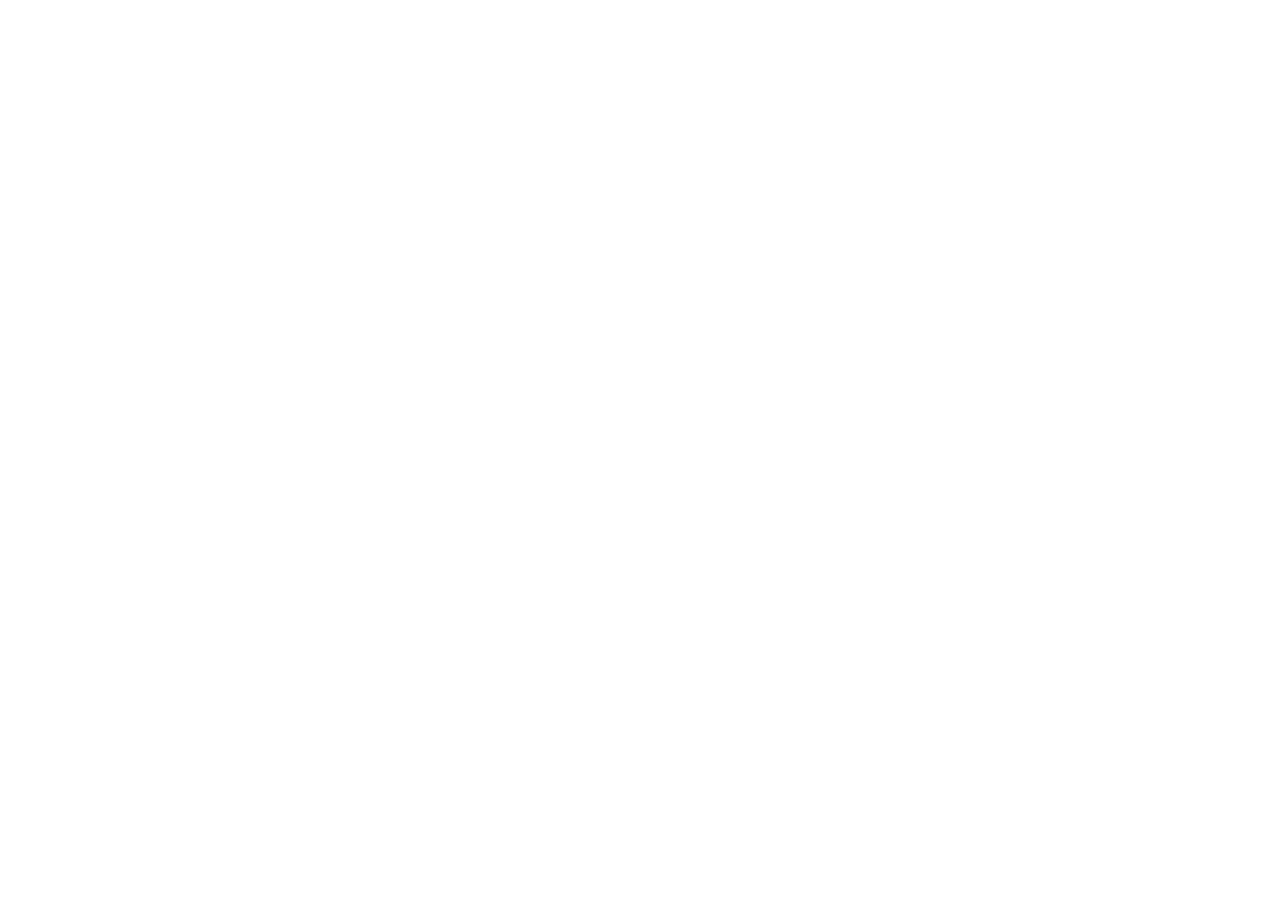
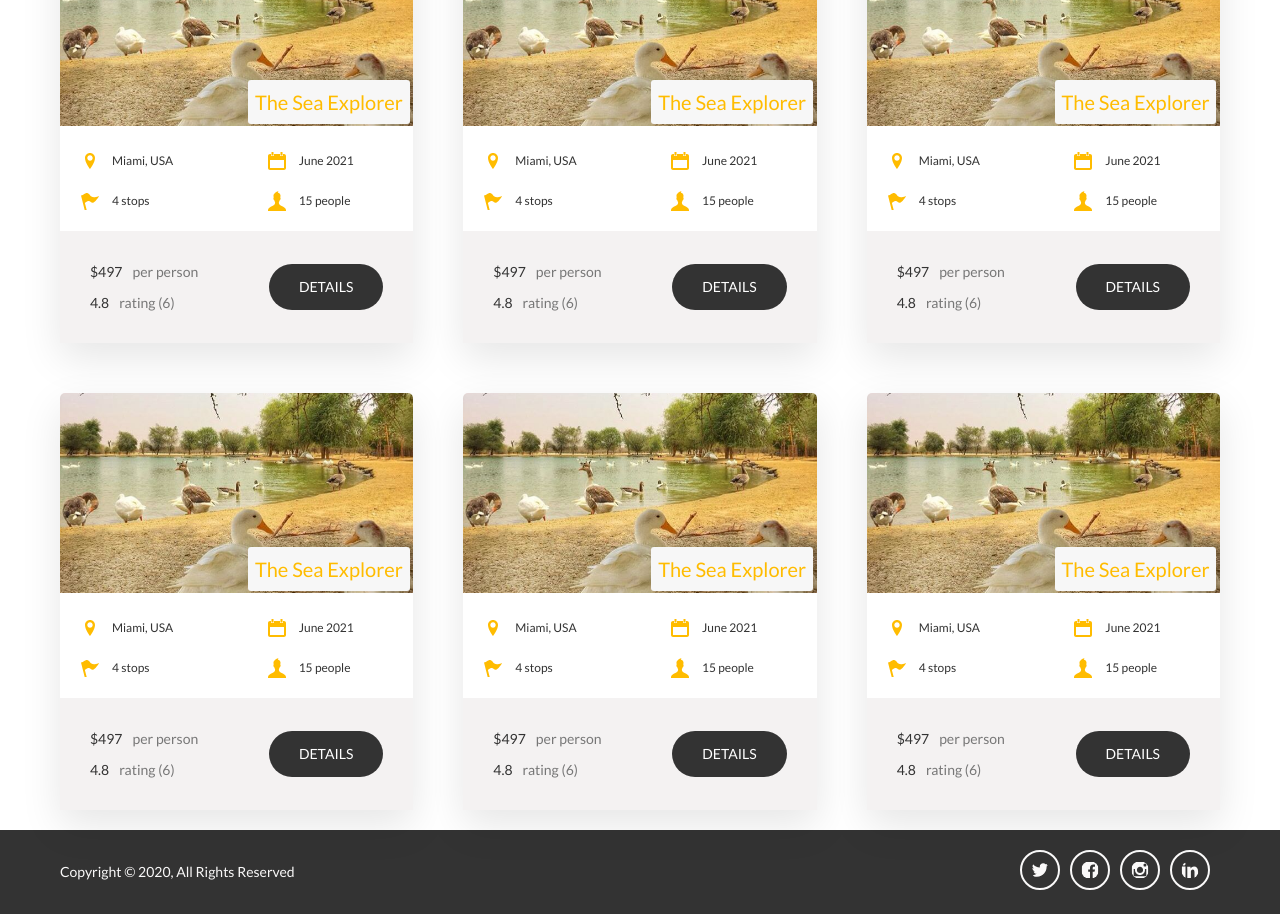
Before and after one commit to zoomi-raja/tour-booking-bp, a React (Create React App) app in the folder frontend/: page / in a window 1280 px wide. Shown: the part 680-1594 px from the top of the page. Before the commit the page ends 800 px from the top, so only its background shows below. Built offline with nearby package versions, Linux system fonts and the light colour scheme.

Commit message:
react template for home screen

```diff
--- a/frontend/src/App.js
+++ b/frontend/src/App.js
@@ -1,14 +1,8 @@
 import React from 'react';
-import Layout from './hoc/Layout/Layout';
+import Home from './containers/Home/Home';
 
 function App() {
-  return (
-    <div className="App">
-      <Layout>
-        <div>Body</div>
-      </Layout>
-    </div>
-  );
+  return <Home />;
 }
 
 export default App;
--- /dev/null
+++ b/frontend/src/components/Footer/Footer.js
@@ -0,0 +1,33 @@
+import React from 'react';
+import svgSprite from '../../assets/icons.svg';
+import classes from './Footer.module.scss';
+const Footer = (props) => (
+  <footer id={classes.main_footer}>
+    <div className={['container', classes.container].join(' ')}>
+      <p>Copyright © 2020, All Rights Reserved</p>
+      <div className={classes.social}>
+        <a>
+          <svg className={classes.social__icon}>
+            <use xlinkHref={`${svgSprite}#icon-twitter`}></use>
+          </svg>
+        </a>
+        <a>
+          <svg className={classes.social__icon}>
+            <use xlinkHref={`${svgSprite}#icon-facebook`}></use>
+          </svg>
+        </a>
+        <a>
+          <svg className={classes.social__icon}>
+            <use xlinkHref={`${svgSprite}#icon-instagram`}></use>
+          </svg>
+        </a>
+        <a>
+          <svg className={classes.social__icon}>
+            <use xlinkHref={`${svgSprite}#icon-linkedin`}></use>
+          </svg>
+        </a>
+      </div>
+    </div>
+  </footer>
+);
+export default Footer;
--- /dev/null
+++ b/frontend/src/components/Footer/Footer.module.scss
@@ -0,0 +1,26 @@
+#main_footer {
+  background-color: var(--secondary-color);
+  color: var(--gray-color-light1);
+  p {
+    font-size: 1.4rem;
+  }
+  .container {
+    display: flex;
+    justify-content: space-between;
+    align-items: center;
+  }
+  .social {
+    &__icon {
+      margin-right: 1rem;
+      width: 4rem;
+      height: 4rem;
+      border-radius: 50%;
+      border: 2px var(--gray-color-light1) solid;
+      padding: 0.9rem;
+      fill: var(--gray-color-light1);
+      &:hover {
+        background-color: var(--main-color);
+      }
+    }
+  }
+}
--- a/frontend/src/components/Logo/Logo.js
+++ b/frontend/src/components/Logo/Logo.js
@@ -2,7 +2,7 @@
 import appLogo from '../../assets/logo.png';
 import classes from './logo.module.scss';
 const logo = (props) => (
-  <div className="logo">
+  <div className={classes.logo}>
     <img src={appLogo} alt="logo" />
   </div>
 );
--- /dev/null
+++ b/frontend/src/components/Tours/Tour/Tour.js
@@ -0,0 +1,67 @@
+import React from 'react';
+import classes from './Tour.module.scss';
+import svgSprite from '../../../assets/icons.svg';
+import tempImg from '../../../assets/qudra-lake.jpg';
+const Tour = (props) => (
+  <div className={classes.card}>
+    <div className={classes.card__wrap}>
+      <div className={classes.card__header}>
+        <img src={tempImg} alt="tour" />
+        <span className={classes.card__name}>The Sea Explorer</span>
+      </div>
+      <div className={classes.card__details}>
+        <div className={classes.card__data}>
+          <svg className={classes.card__icon}>
+            <use xlinkHref={`${svgSprite}#icon-location-pin`}></use>
+          </svg>
+          <span>Miami, USA</span>
+        </div>
+        <div className={classes.card__data}>
+          <svg className={classes.card__icon}>
+            <use xlinkHref={`${svgSprite}#icon-calendar`}></use>
+          </svg>
+          <span>June 2021</span>
+        </div>
+        <div className={classes.card__data}>
+          <svg className={classes.card__icon}>
+            <use xlinkHref={`${svgSprite}#icon-flag`}></use>
+          </svg>
+          <span>4 stops</span>
+        </div>
+        <div className={classes.card__data}>
+          <svg className={classes.card__icon}>
+            <use xlinkHref={`${svgSprite}#icon-user`}></use>
+          </svg>
+          <span>15 people</span>
+        </div>
+      </div>
+      <div className={classes.card__footer}>
+        <div className={classes.card__footer_left}>
+          <p>
+            <span className={classes.card__footer_value}>$497</span>
+            <span className={classes.card__footer_text}>per person</span>
+          </p>
+          <p className={classes.card__ratings}>
+            <span className={classes.card__footer_value}>4.8</span>
+            <span className={classes.card__footer_text}>rating (6)</span>
+          </p>
+        </div>
+        <div className={classes.card__footer_right}>
+          <a
+            className="btn btn--secondary btn--small"
+            href="/tour/the-sea-explorer"
+          >
+            Details
+          </a>
+        </div>
+      </div>
+    </div>
+    <div className={classes.card__text_wrap}>
+      <p className={classes.card__sub_heading}>MEDIUM 7-DAY TOUR</p>
+      <h2 className={classes.card__text}>
+        Exploring the jaw-dropping US east coast by foot and by boat
+      </h2>
+    </div>
+  </div>
+);
+export default Tour;
--- /dev/null
+++ b/frontend/src/components/Tours/Tour/Tour.module.scss
@@ -0,0 +1,112 @@
+.card {
+  position: relative;
+  display: flex;
+  flex-direction: column;
+  border-top-left-radius: 5px;
+  overflow: hidden;
+  border-top-right-radius: 5px;
+  box-shadow: 0 1.5rem 4rem rgba(0, 0, 0, 0.1);
+  color: var(--secondary-color);
+  font-size: 1.2rem;
+  &:after {
+    content: '';
+    position: absolute;
+    display: block;
+    background-color: var(--main-color);
+    opacity: 0.9;
+    top: 0;
+    left: 0;
+    width: 100%;
+    height: 100%;
+    transform: scale(2) translateX(-75%) translateY(-75%) rotate(-28deg);
+    transition: transform 3s cubic-bezier(0.2, 1, 0.3, 1);
+  }
+  &:hover:after {
+    transform: scale(2) translateX(0) translateY(0) rotate(-28deg);
+  }
+  .card__wrap {
+    .card__header {
+      position: relative;
+      .card__name {
+        bottom: 3%;
+        position: absolute;
+        right: 1%;
+        display: inline-block;
+        background-color: #f7f7f7;
+        padding: 0.7rem;
+        border-radius: 3px;
+        color: var(--main-color);
+        font-size: 2rem;
+      }
+      img {
+        object-fit: cover;
+        height: 20rem;
+      }
+    }
+    .card__details {
+      display: grid;
+      grid-template-columns: 1fr 1fr;
+      row-gap: 2rem;
+      column-gap: 6rem;
+      padding: 2rem;
+      .card__data {
+        display: flex;
+        align-items: center;
+        .card__icon {
+          height: 2rem;
+          width: 2rem;
+          fill: var(--main-color);
+        }
+        span {
+          margin-left: 1.2rem;
+        }
+      }
+    }
+    .card__footer {
+      background-color: var(--gray-color-light2);
+      padding: 3rem;
+      display: flex;
+      align-items: center;
+      justify-content: space-between;
+      font-size: 1.4rem;
+      .card__footer_left,
+      .card__footer_right {
+        z-index: 5;
+      }
+      .card__ratings {
+        margin-top: 1rem;
+      }
+      .card__footer_text {
+        color: var(--gray-color-dark);
+        margin-left: 1rem;
+        transition: color 500ms ease 300ms;
+      }
+    }
+  }
+  .card__text_wrap {
+    position: absolute;
+    top: 0;
+    left: 0;
+    bottom: 0;
+    right: 0;
+    opacity: 0;
+    padding: 3rem;
+    text-align: center;
+    z-index: 1;
+    color: #fff;
+    transform: translateY(-20%);
+    transition: opacity 500ms cubic-bezier(0.2, 1, 0.3, 1),
+      transform 500ms cubic-bezier(0.2, 1, 0.3, 1);
+    transition-delay: 300ms;
+    .card__sub_heading {
+      margin-top: 48%;
+    }
+  }
+  &:hover .card__text_wrap {
+    opacity: 1;
+    transform: translateY(0);
+  }
+  &:hover .card__footer .card__footer_text {
+    color: #fff;
+  }
+}
--- /dev/null
+++ b/frontend/src/components/Tours/Tours.js
@@ -0,0 +1,15 @@
+import React from 'react';
+import Tour from './Tour/Tour';
+import classes from './Tours.module.scss';
+const Tours = (props) => {
+  const tours = [];
+  for (let i = 0; i < 6; i++) {
+    tours.push(<Tour key={i} />);
+  }
+  return (
+    <section id="tours" className="container pt-6">
+      <div className={classes.tour_cards}>{tours}</div>
+    </section>
+  );
+};
+export default Tours;
--- /dev/null
+++ b/frontend/src/components/Tours/Tours.module.scss
@@ -0,0 +1,6 @@
+.tour_cards {
+  display: grid;
+  grid-template-columns: repeat(3, 1fr);
+  gap: 5rem;
+  margin: 0 auto;
+}
--- /dev/null
+++ b/frontend/src/containers/Home/Home.js
@@ -0,0 +1,15 @@
+import React from 'react';
+import Layout from '../../hoc/Layout/Layout';
+import Tours from '../../components/Tours/Tours';
+
+class Home extends React.Component {
+  render() {
+    return (
+      <Layout>
+        <Tours />
+      </Layout>
+    );
+  }
+}
+
+export default Home;
--- a/frontend/src/hoc/Layout/Layout.js
+++ b/frontend/src/hoc/Layout/Layout.js
@@ -1,16 +1,15 @@
-import React, { Component } from 'react';
+import React from 'react';
 import Aux from '../Aux';
 import Header from '../../components/Header/Header';
-class Layout extends Component {
-  render() {
-    return (
-      <Aux>
-        <Header />
-        <div>drawer for mobile</div>
-        <div>{this.props.children}</div>
-        <div>footer</div>
-      </Aux>
-    );
-  }
-}
-export default Layout;
+import Footer from '../../components/Footer/Footer';
+const layout = (props) => {
+  return (
+    <Aux>
+      <Header />
+      {/* <div>drawer for mobile</div> */}
+      {props.children}
+      <Footer />
+    </Aux>
+  );
+};
+export default layout;
```
Also changed, not shown: frontend/src/App.css (deleted, +0 -38 lines).
